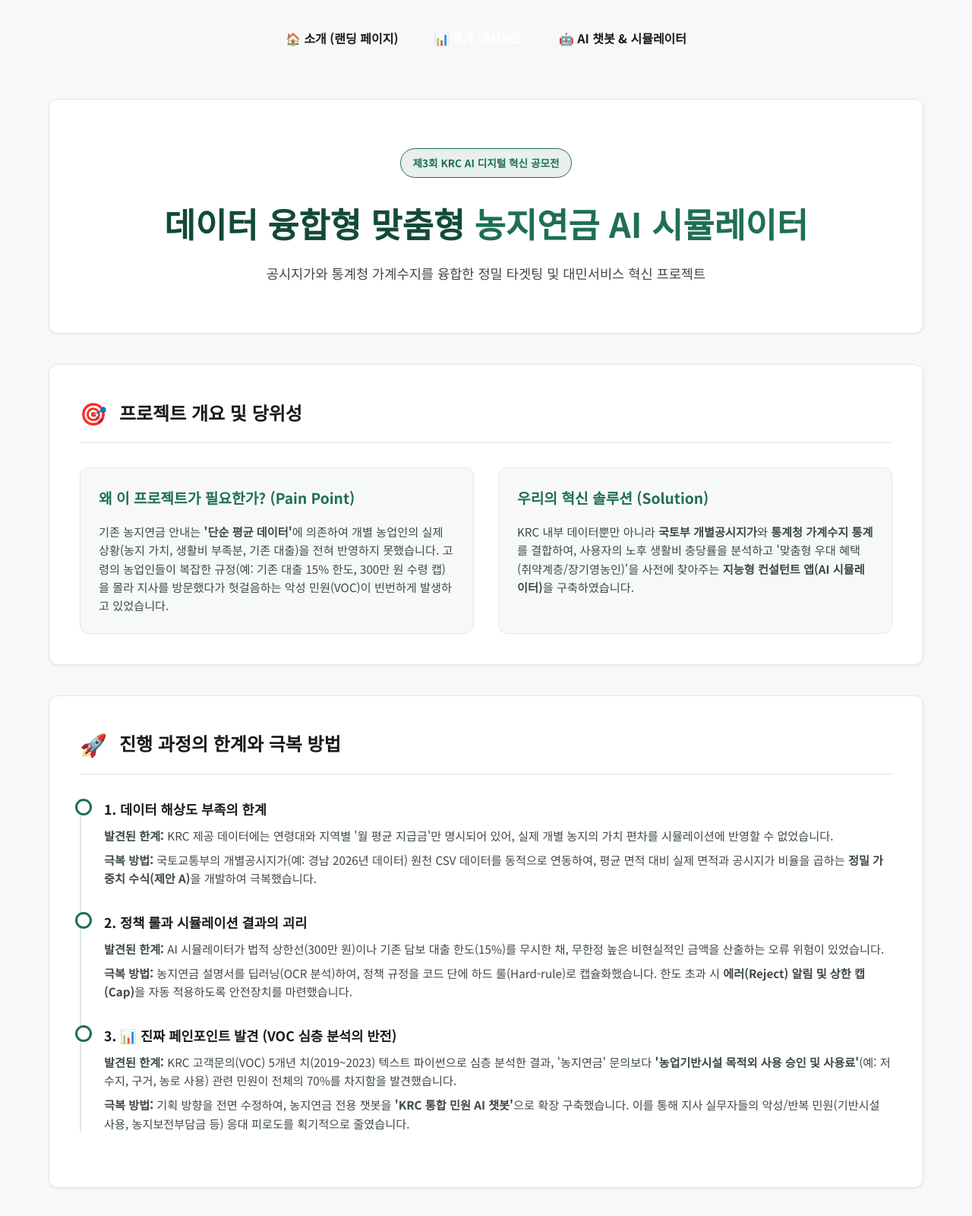
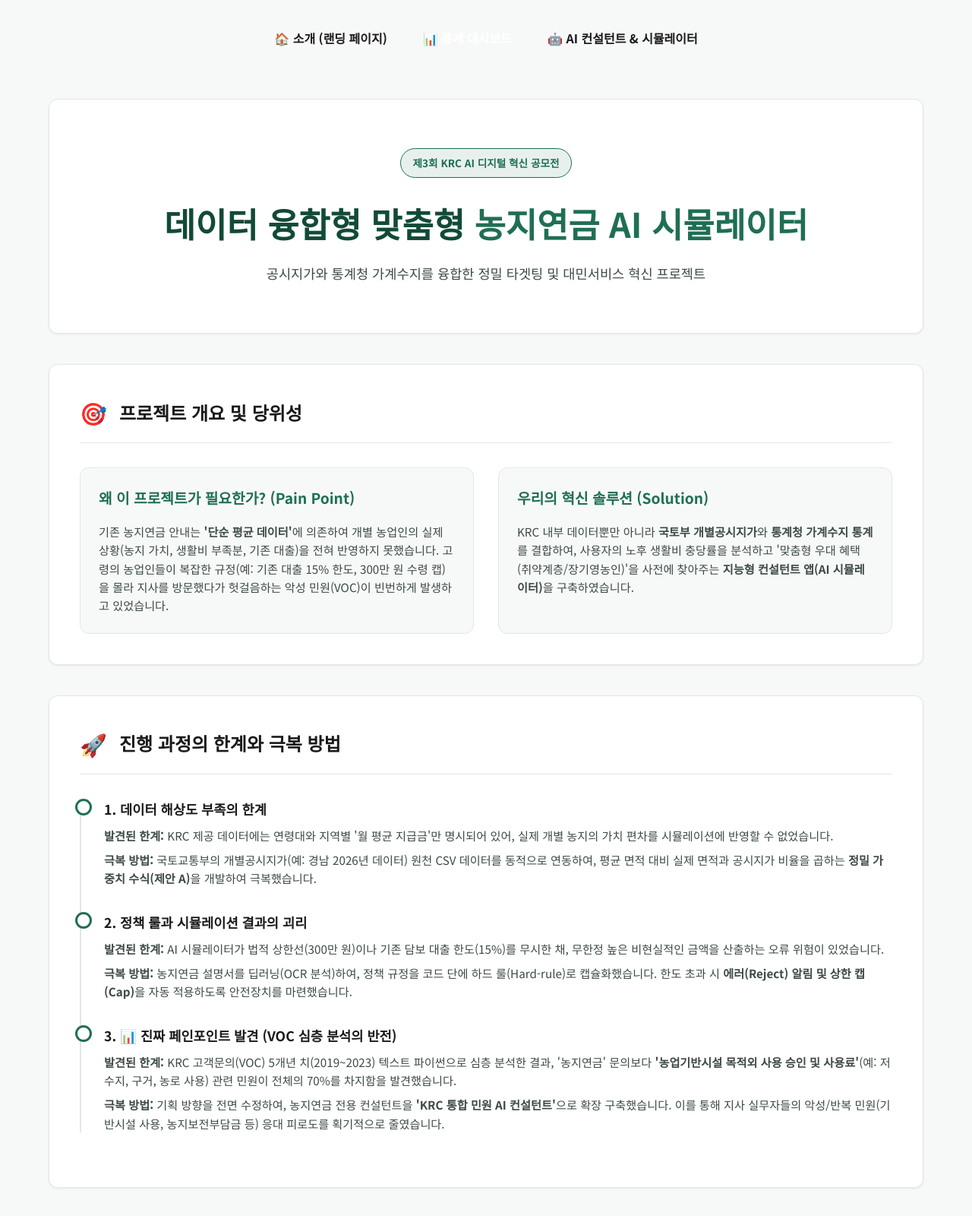
Before and after one commit to qoodh-superman/krc-ai-contest, a plain HTML site: page app_build_static/index.html in a window 1280 px wide. Shown: the top 1600 px of the page at 76% size. Drawn offline with nearby package versions, Linux system fonts and the light colour scheme.

Commit message:
Completely rename AI Chatbot to AI Consultant in all files and documents

```diff
--- a/app_build_static/index.html
+++ b/app_build_static/index.html
@@ -37,7 +37,7 @@
     <nav class="global-nav" style="max-width: 1200px; margin: 20px auto 0;">
         <a href="https://krc-ai-main.netlify.app/" class="nav-link">🏠 소개 (랜딩 페이지)</a>
         <a href="https://krc-ai-contest.netlify.app/" class="nav-link active">📊 통계 대시보드</a>
-        <a href="https://krc-ai-simulator.streamlit.app/" class="nav-link">🤖 AI 챗봇 & 시뮬레이터</a>
+        <a href="https://krc-ai-simulator.streamlit.app/" class="nav-link">🤖 AI 컨설턴트 & 시뮬레이터</a>
     </nav>
     <div class="dashboard-container">
         <!-- Hero Section -->
@@ -90,7 +90,7 @@
                     <div class="tl-content">
                         <h4>3. 📊 진짜 페인포인트 발견 (VOC 심층 분석의 반전)</h4>
                         <p><strong>발견된 한계:</strong> KRC 고객문의(VOC) 5개년 치(2019~2023) 텍스트 파이썬으로 심층 분석한 결과, '농지연금' 문의보다 <strong>'농업기반시설 목적외 사용 승인 및 사용료'</strong>(예: 저수지, 구거, 농로 사용) 관련 민원이 전체의 70%를 차지함을 발견했습니다.</p>
-                        <p><strong>극복 방법:</strong> 기획 방향을 전면 수정하여, 농지연금 전용 챗봇을 <strong>'KRC 통합 민원 AI 챗봇'</strong>으로 확장 구축했습니다. 이를 통해 지사 실무자들의 악성/반복 민원(기반시설 사용, 농지보전부담금 등) 응대 피로도를 획기적으로 줄였습니다.</p>
+                        <p><strong>극복 방법:</strong> 기획 방향을 전면 수정하여, 농지연금 전용 컨설턴트을 <strong>'KRC 통합 민원 AI 컨설턴트'</strong>으로 확장 구축했습니다. 이를 통해 지사 실무자들의 악성/반복 민원(기반시설 사용, 농지보전부담금 등) 응대 피로도를 획기적으로 줄였습니다.</p>
                     </div>
                 </div>
             </div>
@@ -263,7 +263,7 @@
                     <div class="insight-box" style="margin-top: 2rem; padding: 1.5rem; background: rgba(31, 111, 84, 0.05); border-left: 4px solid var(--color-primary); border-radius: 0 8px 8px 0;">
                         <h4 style="color: var(--color-primary); margin-bottom: 0.5rem;">💡 데이터 인사이트 (유형별 키워드 교차 분석의 비즈니스적 의미)</h4>
                         <p style="color: var(--color-text-secondary); font-size: 0.95rem; line-height: 1.6;">
-                            단순 키워드 빈도를 넘어 <strong>VOC 유형(질의/요청/불만/칭찬)</strong>으로 교차 분석한 결과, 각 민원의 성격이 명확히 분리되었습니다. 예를 들어 <strong>'목적외사용'</strong>과 <strong>'사용료'</strong>는 주로 <span style="color: #f1c40f;">'요청'</span>과 <span style="color: #3498db;">'질의'</span>에 집중되어 있어, 챗봇을 통한 자동화된 안내 및 양식 제공만으로도 실무자의 반복 응대 시간을 크게 줄일 수 있습니다. 반면, <strong>'농지보전부담금'</strong>은 압도적으로 <span style="color: #e74c3c;">'불만'</span> 비율이 높습니다. 이는 정책적 불만이거나 처리 절차가 복잡함을 시사하므로, 챗봇이 해당 키워드를 감지하면 즉시 <strong>'전문 상담원 연결'</strong>이나 <strong>'상세한 공감형 해명 템플릿'</strong>을 우선 제공하도록 설계하는 등 <strong>상황별 맞춤형 AI 자동화 시나리오</strong>를 구축하는 핵심 근거가 됩니다.
+                            단순 키워드 빈도를 넘어 <strong>VOC 유형(질의/요청/불만/칭찬)</strong>으로 교차 분석한 결과, 각 민원의 성격이 명확히 분리되었습니다. 예를 들어 <strong>'목적외사용'</strong>과 <strong>'사용료'</strong>는 주로 <span style="color: #f1c40f;">'요청'</span>과 <span style="color: #3498db;">'질의'</span>에 집중되어 있어, 컨설턴트을 통한 자동화된 안내 및 양식 제공만으로도 실무자의 반복 응대 시간을 크게 줄일 수 있습니다. 반면, <strong>'농지보전부담금'</strong>은 압도적으로 <span style="color: #e74c3c;">'불만'</span> 비율이 높습니다. 이는 정책적 불만이거나 처리 절차가 복잡함을 시사하므로, 컨설턴트이 해당 키워드를 감지하면 즉시 <strong>'전문 상담원 연결'</strong>이나 <strong>'상세한 공감형 해명 템플릿'</strong>을 우선 제공하도록 설계하는 등 <strong>상황별 맞춤형 AI 자동화 시나리오</strong>를 구축하는 핵심 근거가 됩니다.
                         </p>
                     </div>
                 </div>
```
Also changed, not shown: 4 other files.
